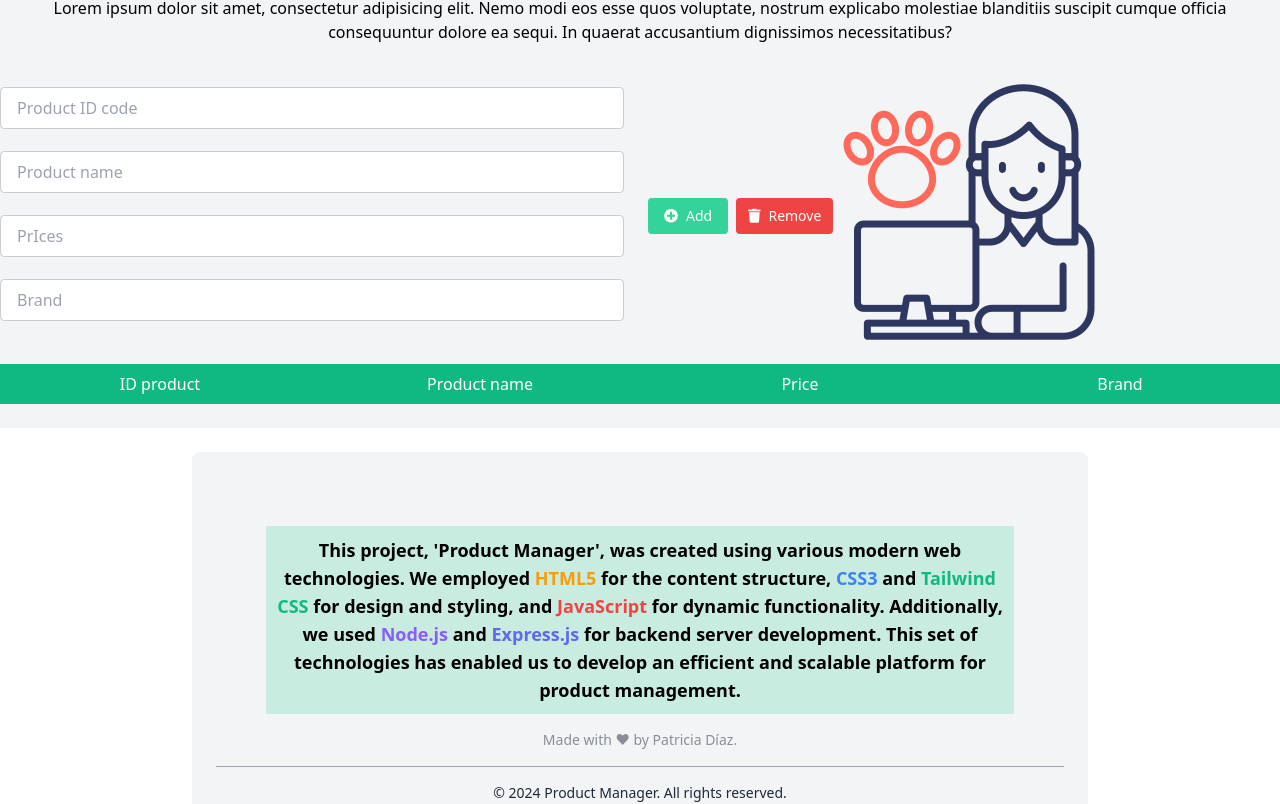
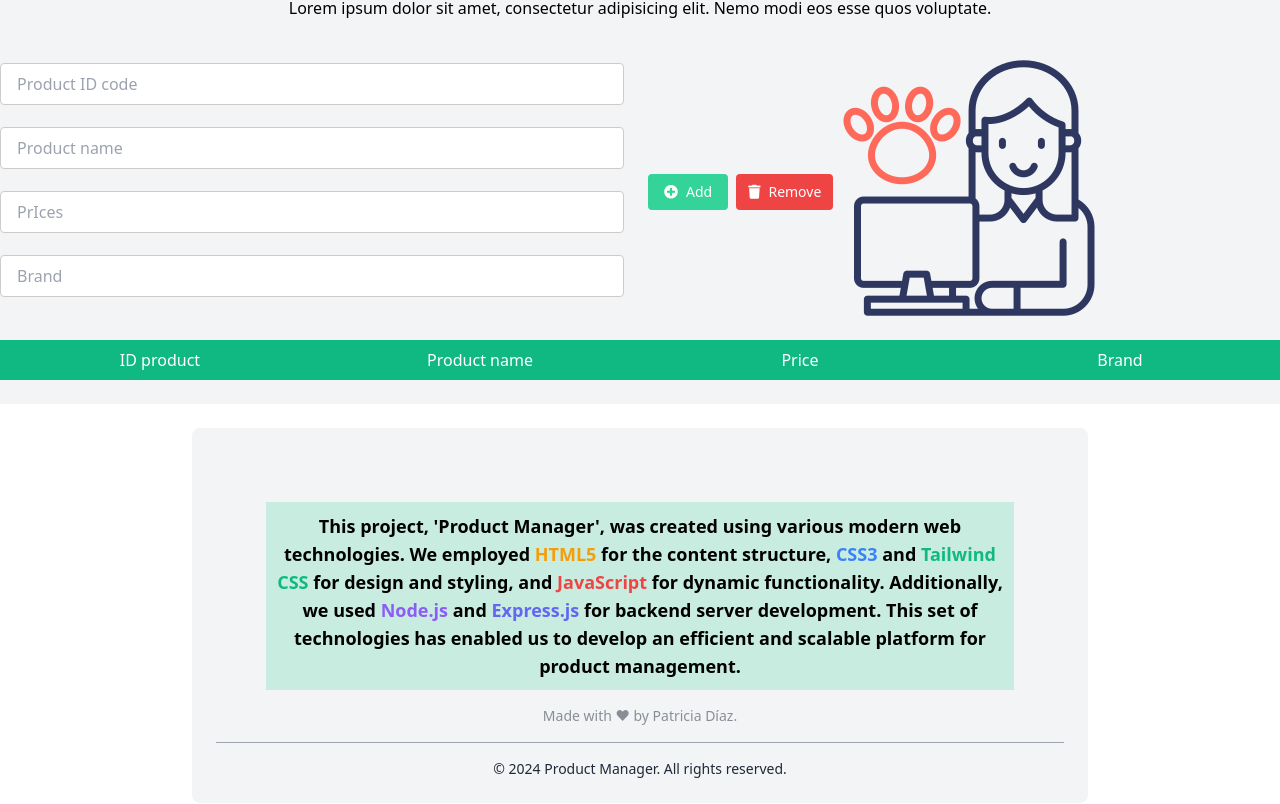
Before and after one commit to Patriciaddc80/ADMINSITRADOR-DE-PRODUCTOS, a website: page index.html in a window 1280 px wide. Shown: the part 160-964 px from the top of the page. Drawn offline with nearby package versions, Linux system fonts and the light colour scheme.

Commit message:
lorem ipsum dolor sit amet, consectetur

```diff
--- a/index.html
+++ b/index.html
@@ -16,7 +16,7 @@
         <header class="relative py-4">
             <h1>Price List of Items for Pet Store</h1>
             <h1 class="text-5xl mb-4 font-bold text-green-500">PRODUCT MANAGER </h1>
-            <h3>Lorem ipsum dolor sit amet, consectetur adipisicing elit. Nemo modi eos esse quos voluptate, nostrum explicabo molestiae blanditiis suscipit cumque officia consequuntur dolore ea sequi. In quaerat accusantium dignissimos necessitatibus? </h3>
+            <h3>Lorem ipsum dolor sit amet, consectetur adipisicing elit. Nemo modi eos esse quos voluptate.</h3>
         </header>
 
         <main class=" ">
```
